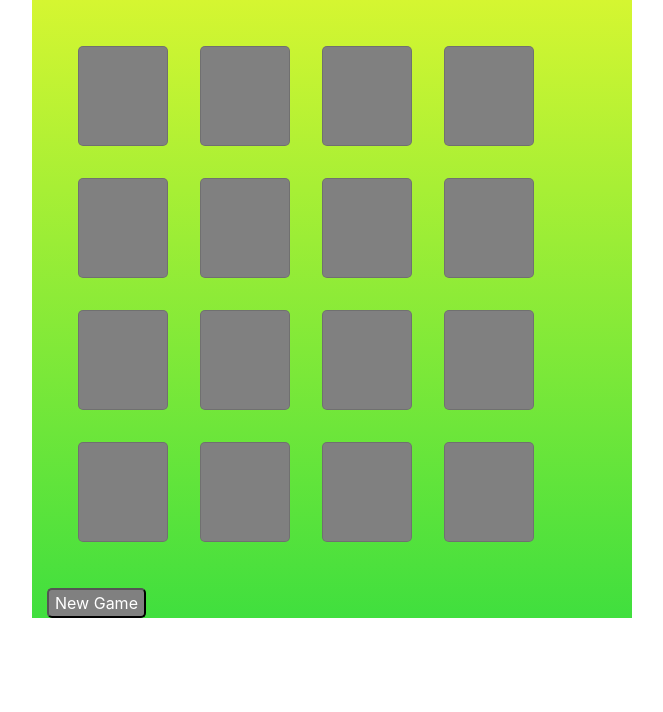
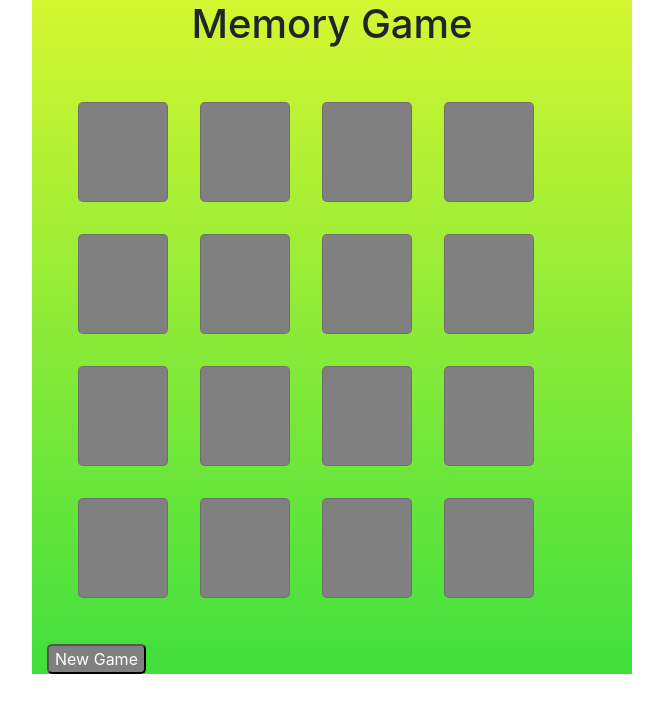
Before and after one commit to VDani420/Memorygame, a plain HTML site: page index.html in a window 1280 px wide. Shown: the whole page, without its empty margins (308-971 px from the left). Drawn offline with nearby package versions, Linux system fonts and the light colour scheme.

Commit message:
Add files via upload

```diff
--- a/index.html
+++ b/index.html
@@ -15,6 +15,7 @@
   </head>
   <body>
     <div class="container">
+      <h1 class="text-center">Memory Game</h1>
       <div class="cards">
         <div>
           <div class="row"></div>
```
